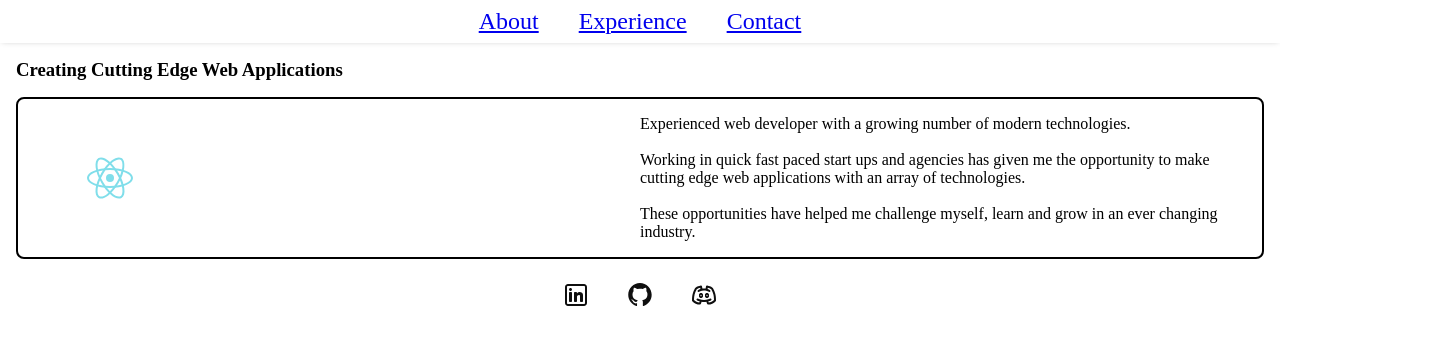
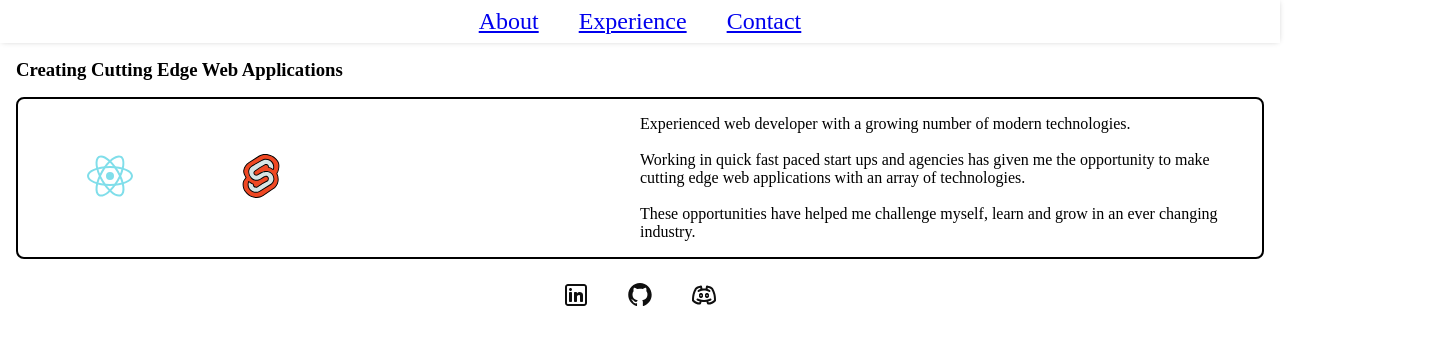
Before and after one commit to caolan93/portfolio, a Next.js app: page / in a window 1280 px wide. Shown: the top 344 px of the page, 1430 px wide, since content can reach past the window. Built offline with nearby package versions, Linux system fonts and the light colour scheme.

Commit message:
bad animation

```diff
--- a/app/globals.css
+++ b/app/globals.css
@@ -6,6 +6,8 @@
 
 :root {
 	/* SPACERS */
+	--xxs-spacer: 4px;
+	--xs-spacer: 8px;
 	--s-spacer: 12px;
 	--m-spacer: 16px;
 	--l-spacer: 20px;
@@ -37,6 +39,8 @@ section {
 @media screen and (width <	 600px) {
 	:root {
 		/* PADDING */
+		--xxs-spacer: 4px;
+		--xs-spacer: 6px;
 		--s-spacer: 8px;
 		--m-spacer: 12px;
 		--l-spacer: 14px;
--- a/app/sections/Hero/index.tsx
+++ b/app/sections/Hero/index.tsx
@@ -19,8 +19,11 @@ const webTechnologies = [
 		icon: <ReactNativeIcon />,
 		description: 'Used React Native',
 	},
+	{
+		icon: <SvelteIcon />,
+		description: 'Used Svelte',
+	},
 
-	// <SvelteIcon />,
 	// <NextIcon />,
 	// <TailwindIcon />,
 	// <MaterialuiIcon />,
--- a/app/sections/Hero/styles.css
+++ b/app/sections/Hero/styles.css
@@ -23,34 +23,73 @@ section {
 	.technologies-container-grid {
 		display: grid;
 		position: relative;
+
 		grid-template-columns: repeat(auto-fit, minmax(300px, 1fr));
 		padding: var(--m-spacer, 20px);
 		border: 2px solid black;
 		border-radius: var(--s-radius, 8px);
+		transition: background-color 300ms ease-in;
+		&:has(.technology:hover) {
+			background-color: black;
+			transition: background-color 300ms ease-out;
+		}
 
 		.technologies-grid {
 			display: grid;
+			align-content: flex-start;
 			grid-template-columns: repeat(4, 1fr);
 			place-content: center;
 
 			.technology {
-				&:hover {
-					.technology-description {
-						visibility: visible;
-						opacity: 1;
+				display: grid;
+				place-content: center;
+
+				.technology-icon {
+					border-radius: 50%;
+					padding: var(--xxs-spacer, 4px);
+					border-radius: 50%;
+					position: relative;
+					z-index: 2;
+					&::before {
+						z-index: -1;
+						content: '';
+						position: absolute;
 						top: 50%;
-						right: 50%;
+						left: 50%;
+						height: 1px;
+						width: 1px;
+						transform: translate(-50%, -50%);
+						box-shadow: 0px 0px 0px 0px #fff;
+						transition: box-shadow ease-out 300ms 300ms;
 					}
 				}
-
-				.technology-icon {
-					display: grid;
-					place-content: center;
+				&:hover {
+					.technology-icon {
+						&::before {
+							box-shadow: 0px 0px 40px 30px #fff;
+							transition: box-shadow ease-in 300ms;
+						}
+					}
+					.technology-description {
+						opacity: 1;
+						transform: translateX(0%);
+						transition: opacity 300ms ease-in 300ms,
+							transform 300ms ease-out 300ms;
+					}
 				}
 
 				.technology-description {
 					position: absolute;
-					visibility: hidden;
+					opacity: 0;
+					top: 0%;
+					transform: translateX(100%);
+					height: 100%;
+					width: 50%;
+					background-color: white;
+					border-top-right-radius: var(--s-radius, 8px);
+					border-bottom-right-radius: var(--s-radius, 8px);
+					transition: opacity 300ms ease-out 300ms,
+						transform 300ms ease-in 300ms;
 				}
 			}
 		}
```
